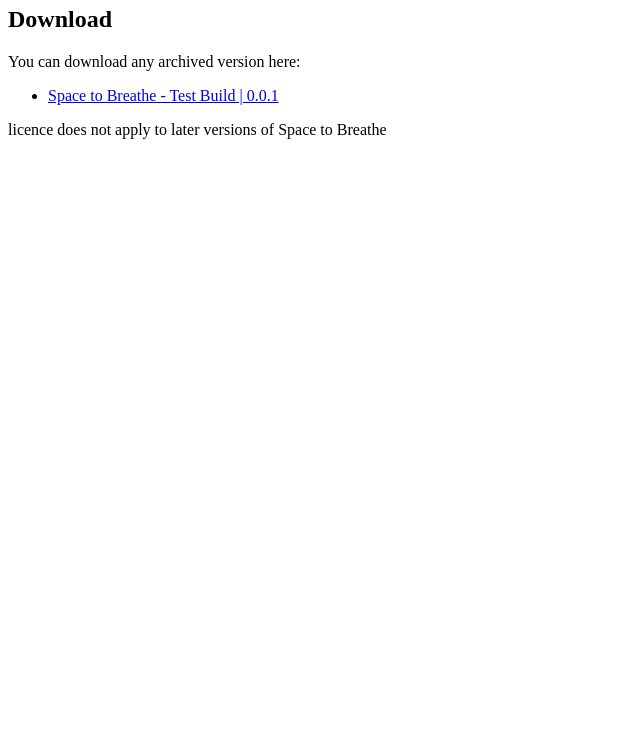
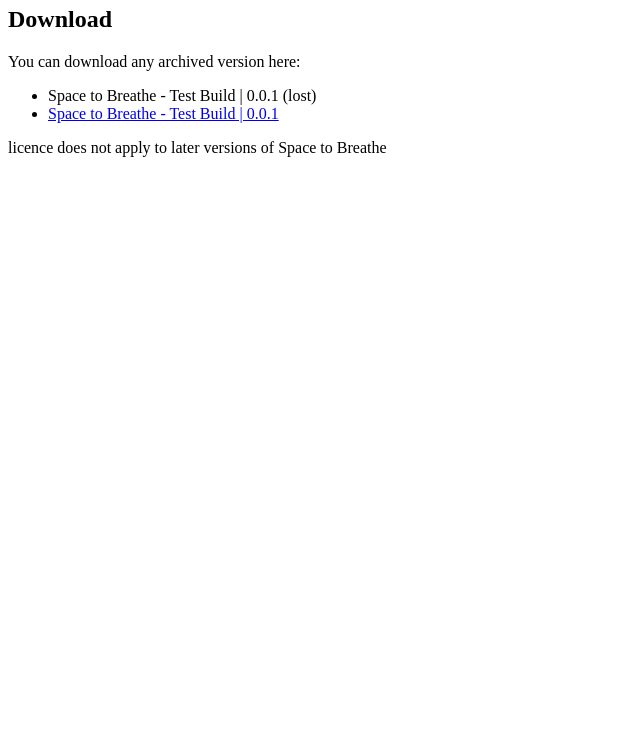
Before and after one commit to Lawtro37/Space-to-Breathe-Archive, a plain HTML site: page index.html in a window 1280 px wide. Shown: the part 60-800 px from the top of the page, without its empty margins (0-640 px from the left). Drawn offline with Linux system fonts and the light colour scheme.

Commit message:
Update index.html

```diff
--- a/index.html
+++ b/index.html
@@ -2,6 +2,7 @@
 <h2 id="download">Download</h2>
 <p>You can download any archived version here:</p>
 <ul>
-<li><a href="https://file.io/WYHDWlHVcoOI">Space to Breathe - Test Build | 0.0.1</a></li>
+<li>Space to Breathe - Test Build | 0.0.1 (lost)</li>
+<li><a href="https://www.mediafire.com/file/08r6x42rfi468b3/Space_to_Breathe_Test_Build_-_0.0.2.exe/file">Space to Breathe - Test Build | 0.0.1</a></li>
 </ul>
 <p>licence does not apply to later versions of Space to Breathe</p>
```
